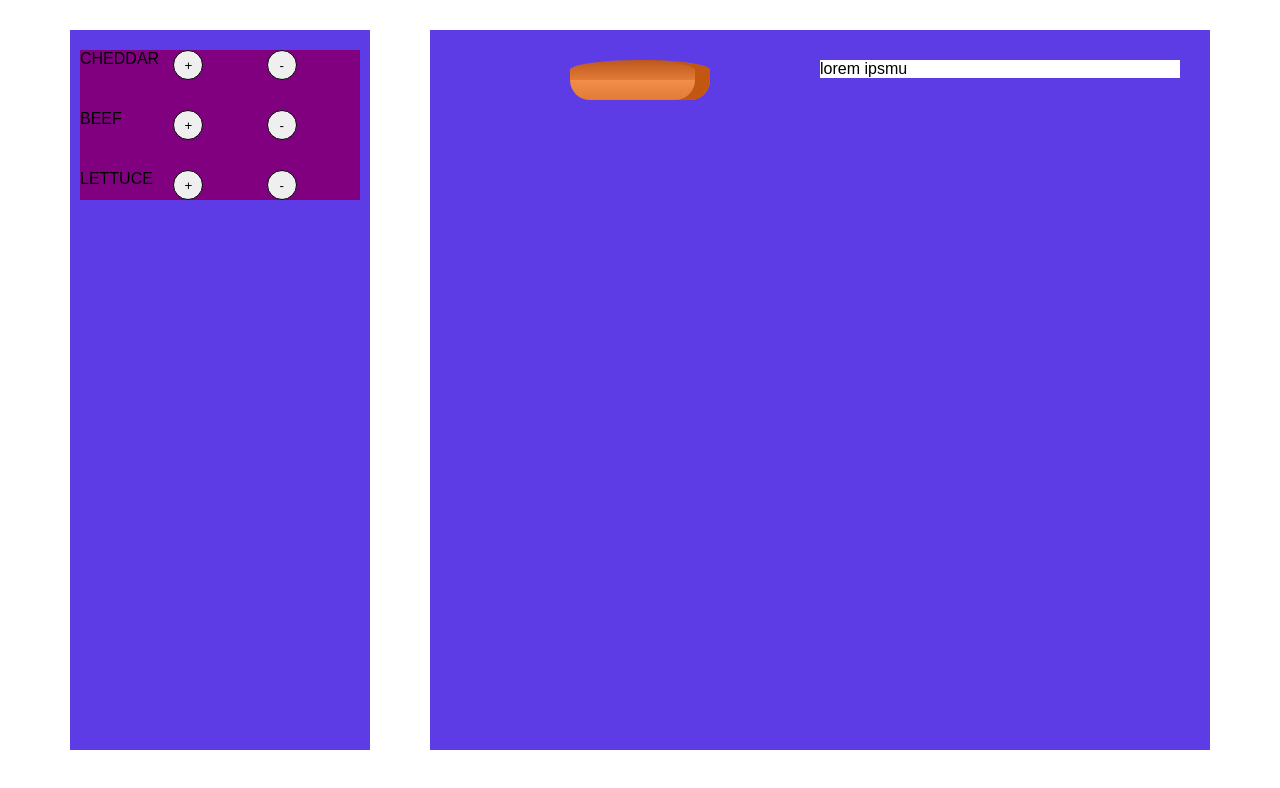
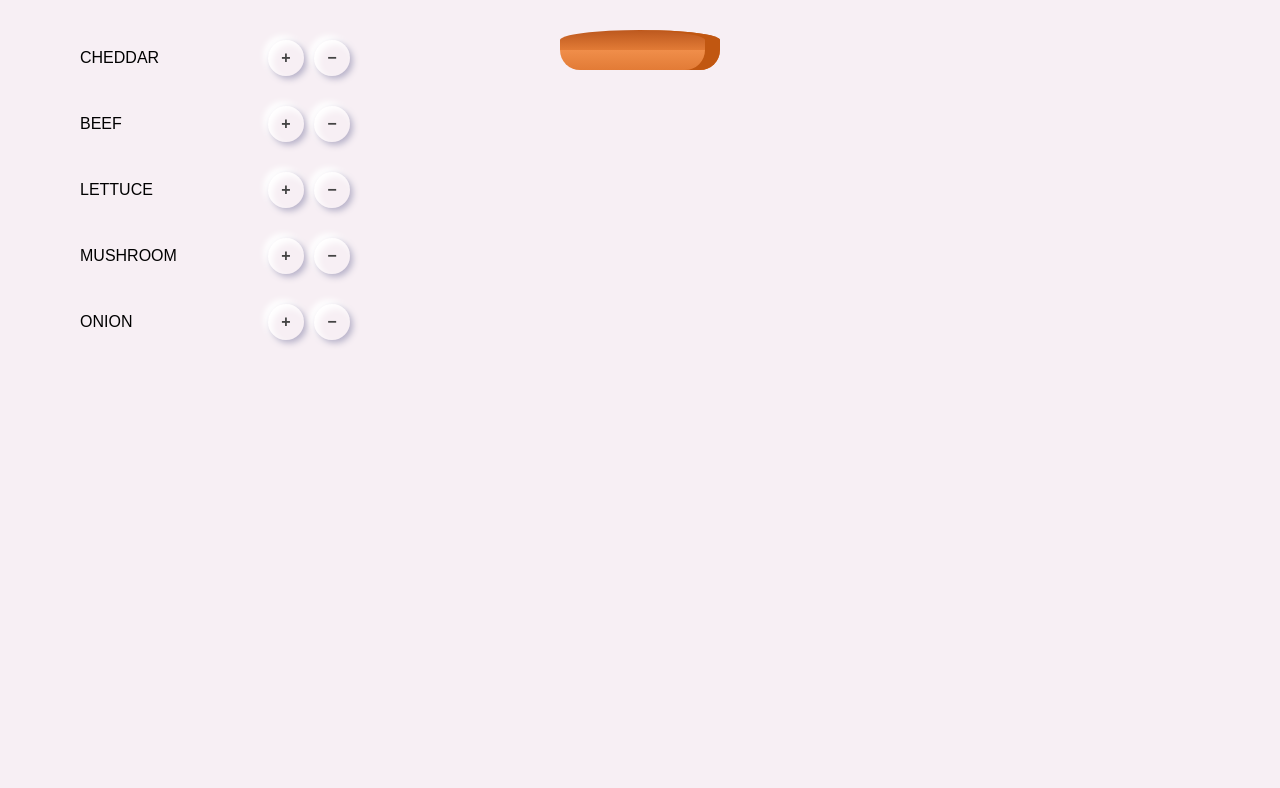
Before and after one commit to InferNovaShock/burgerbuilder, a React app: page / in a window 1280 px wide. Built offline with nearby package versions, Linux system fonts and the light colour scheme.

Commit message:
Restyled UI finished hooking up toppings and added a few extra toppings

```diff
--- a/src/components/App.js
+++ b/src/components/App.js
@@ -8,13 +8,19 @@ import "./css/main.css";
 
 const ingredients = {
     cheddar: {
-        type: "Cheese",
+        type: "Cheddar",
     },
     beef: {
-        type: "Meat",
+        type: "Beef",
     },
     Lettuce: {
-        type: "Salad",
+        type: "Lettuce",
+    },
+    Mushroom: {
+        type: "Mushroom",
+    },
+    Onion: {
+        type: "Onion",
     },
 };
 
@@ -26,15 +32,11 @@ const App = () => {
                     <div className="col ingredients-component">
                         <Ingredients ingredients={ingredients} />
                     </div>
-                    <div className="col menu-right">
-                        <div className="row">
-                            <div className="col burger-component">
-                                <Burger />
-                            </div>
-                            <div className="col toppings-component">
-                                <Toppings ingredients={ingredients} />
-                            </div>
-                        </div>
+                    <div className="col burger-component">
+                        <Burger />
+                    </div>
+                    <div className="col toppings-component">
+                        <Toppings ingredients={ingredients} />
                     </div>
                 </div>
             </div>
--- a/src/components/burger/burger-ingredient.css
+++ b/src/components/burger/burger-ingredient.css
@@ -1,5 +1,5 @@
 .burger {
-    max-width: 140px;
+    max-width: 160px;
 }
 
 .BreadTop {
@@ -20,7 +20,7 @@
     margin: 0 auto;
 }
 
-.Meat {
+.Beef {
     width: 100%;
     height: 5px;
     background: linear-gradient(#7f3608, #702e05);
@@ -28,7 +28,7 @@
     border-radius: 15px;
 }
 
-.Cheese {
+.Cheddar {
     width: 100%;
     height: 5px;
     margin: 0 auto;
@@ -36,11 +36,27 @@
     border-radius: 20px;
 }
 
-.Salad {
+.Lettuce {
     width: 100%;
     height: 5px;
     margin: 0 auto;
     background: linear-gradient(#228c1d, #91ce50);
+    border-radius: 20px;
+}
+
+.Mushroom {
+    width: 100%;
+    height: 5px;
+    margin: 0 auto;
+    background: linear-gradient(#4b462d, #3c3824);
+    border-radius: 20px;
+}
+
+.Onion {
+    width: 100%;
+    height: 5px;
+    margin: 0 auto;
+    background: linear-gradient(#c8946c, #faf5ef);
     border-radius: 20px;
 }
 
@@ -49,4 +65,5 @@
     height: 5px;
     background: linear-gradient(#bf3813, #c45e38);
     margin: 0 auto;
+    border-radius: 20px;
 }
--- a/src/components/css/main.css
+++ b/src/components/css/main.css
@@ -5,6 +5,7 @@
 }
 
 body {
+    background-color: rgb(247, 239, 244);
     font-family: sans-serif;
     padding: 30px;
 }
@@ -27,18 +28,8 @@ body {
 }
 
 .ingredients-component {
-    background-color: #5e3ce5;
     padding: 10px;
-    overflow: auto;
     max-width: 300px;
-    height: 90vh;
-}
-
-.menu-right {
-    margin-left: 60px;
-    padding: 30px;
-    background-color: #5e3ce5;
-    height: 90vh;
 }
 
 .burger-component {
@@ -46,9 +37,20 @@ body {
 }
 
 .toppings-component {
-    margin: 0 auto;
+    padding: 10px;
+    max-width: 300px;
 }
 
 .mx-auto {
     margin: 0 auto;
 }
+
+.flex-x {
+    display: flex;
+    justify-content: center;
+}
+
+.flex-y {
+    display: flex;
+    align-items: center;
+}
--- a/src/components/ingredients/Ingredients.js
+++ b/src/components/ingredients/Ingredients.js
@@ -12,24 +12,26 @@ const createIngredientsList = (ingredients, addHandler, removeHandler) => {
     for (let ingredient in ingredients) {
         temporaryIngredients.push(
             <div key={ingredient} className="ingredient-row row">
-                <div className="col">{ingredient.toUpperCase()}</div>
+                <div className="col flex-y">{ingredient.toUpperCase()}</div>
+                <div className="mx-left">
                     <div className="col">
                         <button
-                        className="button-primary"
+                            className="neu-light btn-action"
                             name={ingredients[ingredient].type}
                             onClick={addHandler}
                         >
-                        +
+                            &#43;
                         </button>
                     </div>
                     <div className="col">
                         <button
-                        className="button-primary"
+                            className="neu-light btn-action"
                             name={ingredients[ingredient].type}
                             onClick={removeHandler}
                         >
-                        -
+                            &#8722;
                         </button>
+                    </div>
                 </div>
             </div>
         );
@@ -50,9 +52,7 @@ class Ingredients extends React.Component {
     };
 
     render = () => {
-        const { ingredients, ingredientItems } = this.props;
-
-        console.log(ingredientItems);
+        const { ingredients } = this.props;
 
         return (
             <div className="ingredients">
@@ -66,10 +66,6 @@ class Ingredients extends React.Component {
     };
 }
 
-const mapStateToProps = (state) => ({
-    ingredientItems: state.ingredients.items,
-});
-
-export default connect(mapStateToProps, { addIngredients, removeIngredients })(
+export default connect(null, { addIngredients, removeIngredients })(
     Ingredients
 );
--- a/src/components/ingredients/ingredient.css
+++ b/src/components/ingredients/ingredient.css
@@ -1,12 +1,9 @@
-/* main color: #5E3CE5
-*/
-
 .ingredients {
-    background-color: purple;
+    background-color: inherit;
 }
 
 .ingredient-row:first-child {
-    margin-top: 10px;
+    margin-top: 0px;
     margin-bottom: 30px;
 }
 
@@ -18,19 +15,55 @@
 
 .ingredient-row:last-child {
     margin-top: 30px;
-    margin-bottom: 10px;
+    margin-bottom: 0px;
 }
 
-.button-primary {
-    width: 30px;
-    height: 30px;
-    border-radius: 50%;
-    border: 1px solid black;
+.ingredient-row button {
+    margin-right: 10px;
 }
 
-.button-primary:hover {
+.mx-left {
+    margin-left: auto;
+    display: flex;
+    justify-content: space-between;
+}
+
+.btn-action {
+    color: #444;
+}
+.btn-action:hover {
+    color: #321;
+}
+
+button {
+    width: 36px;
+    height: 36px;
+    font-size: 16px;
+    border: 0;
+    outline: 0;
+    font-weight: bold;
     cursor: pointer;
-    background-color: black;
-    color: white;
-    border: 1px solid black;
+    border-radius: 50%;
+    transition: 0.25s;
 }
+
+button.neu-light {
+    background-color: rgb(247, 239, 244);
+    filter: drop-shadow(3.4px 3.4px 3.4px rgb(183, 177, 200))
+        drop-shadow(-3.4px -3.4px 3.4px white);
+    -webkit-filter: drop-shadow(3.4px 3.4px 3.4px rgb(183, 177, 200))
+        drop-shadow(-3.4px -3.4px 3.4px white);
+    box-shadow: inset 4.3px 4.3px 7px #fff;
+}
+
+button.neu-light:hover {
+    filter: drop-shadow(5px 5px 3.4px rgb(183, 177, 181));
+    -webkit-filter: drop-shadow(5px 5px 3.4px rgb(183, 177, 181));
+    box-shadow: inset 2.5px 2.5px 2.5px #fff;
+}
+
+button.neu-light:active {
+    filter: drop-shadow(0px 0px 0px rgb(183, 177, 181));
+    -webkit-filter: drop-shadow(0px 0px 0px rgb(183, 177, 181));
+    box-shadow: inset 4.3px 4.3px 7px rgb(183, 177, 181);
+}
--- a/src/components/redux/reducers/IngredientReducer.js
+++ b/src/components/redux/reducers/IngredientReducer.js
@@ -5,13 +5,11 @@ const initalState = {
     item: {},
 };
 
-const ingredientReduction = (ingredients, ingredientToRemove) => {
+const ingredientReducer = (ingredients, ingredientToRemove) => {
     for (let ingredient in ingredients) {
         if (ingredients[ingredient] === ingredientToRemove) {
-            return [
-                ...ingredients.splice(0, ingredient),
-                ...ingredients.splice(ingredient + 1),
-            ];
+            ingredients.splice(ingredient, 1);
+            return [...ingredients];
         }
     }
 };
@@ -24,15 +22,18 @@ export default (state = initalState, action) => {
                 items: [...state.items, action.payload],
             };
         case REMOVE_INGREDIENTS:
-            if (state.items.length > 0) {
-                const ingredientList = ingredientReduction(
+            if (
+                state.items.length > 0 &&
+                state.items.includes(action.payload)
+            ) {
+                const leftIngredients = ingredientReducer(
                     state.items,
                     action.payload
                 );
 
                 return {
                     ...state,
-                    items: ingredientList,
+                    items: leftIngredients,
                 };
             }
 
--- a/src/components/toppings/Toppings.js
+++ b/src/components/toppings/Toppings.js
@@ -3,8 +3,33 @@ import { connect } from "react-redux";
 import "./toppings.css";
 
 class Topping extends React.Component {
+    amountOfIngredients = () => {
+        const { ingredientItems } = this.props;
+        const ingredientsAmount = {};
+        const ingredientsList = [];
+
+        for (let ingredient in ingredientItems) {
+            ingredientsAmount[ingredientItems[ingredient]] = 0;
+        }
+
+        for (let ingredient in ingredientItems) {
+            ingredientsAmount[ingredientItems[ingredient]]++;
+        }
+
+        for (let piece in ingredientsAmount) {
+            ingredientsList.push(
+                <div key={piece} className="justify-content-between">
+                    <div>{piece.toUpperCase()}</div>
+                    <div>{ingredientsAmount[piece]}x</div>
+                </div>
+            );
+        }
+
+        return ingredientsList;
+    };
+
     render = () => {
-        return <div className="toppings">lorem ipsmu</div>;
+        return <div className="toppings">{this.amountOfIngredients()}</div>;
     };
 }
 
--- a/src/components/toppings/toppings.css
+++ b/src/components/toppings/toppings.css
@@ -1,3 +1,8 @@
 .toppings {
-    background-color: white;
+    background-color: inherit;
 }
+
+.justify-content-between {
+    display: flex;
+    justify-content: space-between;
+}
```
Lines whose indentation alone changed are shown as unchanged.
